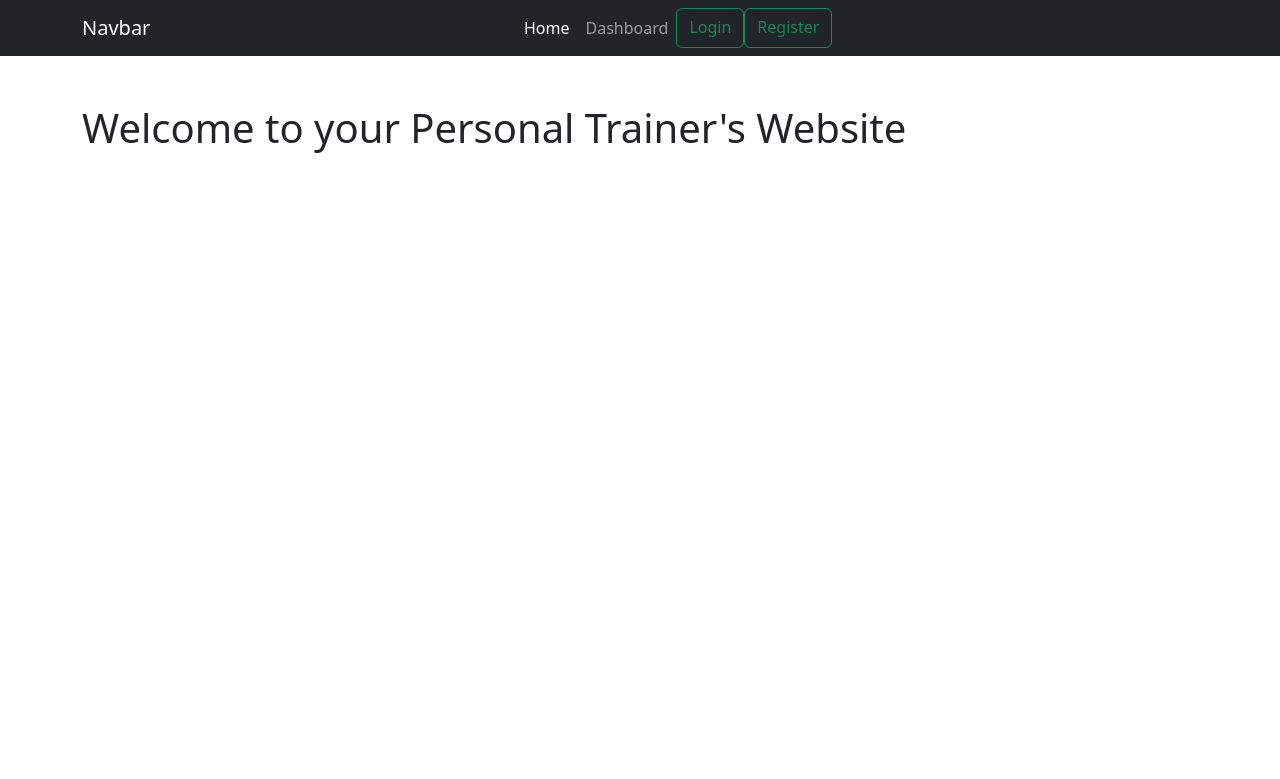
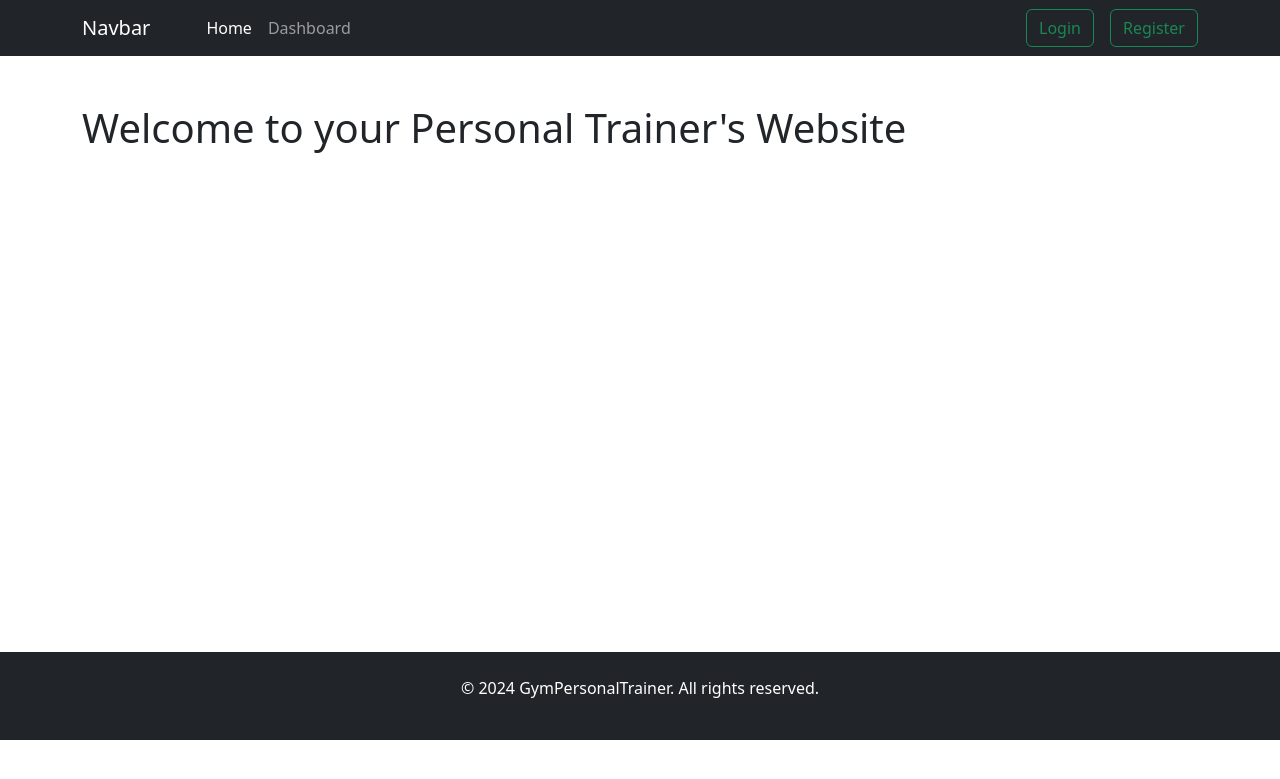
Before and after one commit to leyoncode/GymPersonalTrainer, a Django app: page / in a window 1280 px wide. Shown: the top 779 px of the page. Run offline with Django 5.2, Linux system fonts and the light colour scheme.

Commit message:
Refactored the navbar to reflect the logged in status of users

```diff
--- a/core/templates/core/base.html
+++ b/core/templates/core/base.html
@@ -7,31 +7,49 @@
           integrity="sha384-QWTKZyjpPEjISv5WaRU9OFeRpok6YctnYmDr5pNlyT2bRjXh0JMhjY6hW+ALEwIH" crossorigin="anonymous">
 
     <title> {% block title %} {% endblock %} | GymPersonalTrainer </title>
+
+    <style>
+        #main-content-body {
+            min-height: 500px;
+        }
+    </style>
 </head>
 <body>
     <nav class="navbar navbar-expand-lg bg-dark mb-5" data-bs-theme="dark">
         <div class="container">
-                <a class="navbar-brand mx-auto" href="/">Navbar</a> <br/>
+            <a class="navbar-brand me-5" href="/">Navbar</a> <!-- Added margin end class me-5 -->
             <button class="navbar-toggler" type="button" data-bs-toggle="collapse" data-bs-target="#navbarNavAltMarkup"
                     aria-controls="navbarNavAltMarkup" aria-expanded="false" aria-label="Toggle navigation">
                 <span class="navbar-toggler-icon"></span>
             </button>
-                <div class="collapse navbar-collapse justify-content-center" id="navbarNavAltMarkup">
-                    <div class="navbar-nav">
+            <div class="collapse navbar-collapse" id="navbarNavAltMarkup">
+                <div class="navbar-nav me-auto">
                     <a class="nav-link active" aria-current="page" href="/">Home</a>
                     <a class="nav-link" href="/">Dashboard</a>
-                        <a class="btn btn-outline-success" href="/login">Login</a>
-                        <a class="btn btn-outline-success" href="/register">Register</a>
-                        <!-- <a class="nav-link disabled" aria-disabled="true">Disabled</a> -->
+                </div>
+                <div class="navbar-nav ms-auto">
+                    {% if user.is_authenticated %}
+                        <span class="navbar-text text-light">Welcome, {{ user.username }}!</span>
+                        <a class="btn btn-outline-danger ms-3" href="/logout">Logout</a>
+                    {% else %}
+                        <a class="btn btn-outline-success ms-3" href="/login">Login</a>
+                        <a class="btn btn-outline-success ms-3" href="/register">Register</a>
+                    {% endif %}
                 </div>
             </div>
         </div>
     </nav>
 
-        <div class="container">
+    <div class="container" id="main-content-body">
         {% block content %}
         {% endblock %}
     </div>
+
+    <footer class="bg-dark text-white mt-5 p-4 text-center">
+        <div class="container">
+            <p>&copy; 2024 GymPersonalTrainer. All rights reserved.</p>
+        </div>
+    </footer>
 
     <script src="https://cdn.jsdelivr.net/npm/bootstrap@5.3.3/dist/js/bootstrap.bundle.min.js"
             integrity="sha384-YvpcrYf0tY3lHB60NNkmXc5s9fDVZLESaAA55NDzOxhy9GkcIdslK1eN7N6jIeHz"
```
Lines whose indentation alone changed are shown as unchanged.
